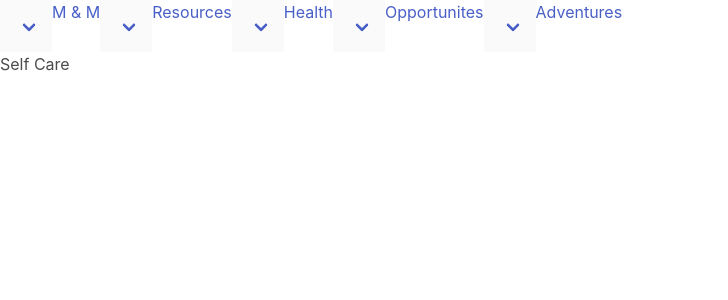
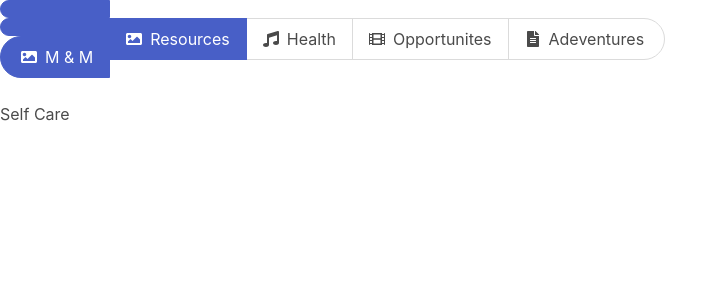
Before and after one commit to allisonleigh809/SuicidePrevention-, a Django app: page /moods/self_care/ in a window 1280 px wide. Shown: the top 300 px of the page, without its empty margins (0-728 px from the left). Run offline with Django 3.2, Linux system fonts and the light colour scheme; some libraries are stand-ins or nearby versions.

Commit message:
IT NOT WORKING

```diff
--- a/templates/moods/self_care.html
+++ b/templates/moods/self_care.html
@@ -10,29 +10,40 @@
   <body>
     <div class="navbar-item has-dropdown is-hoverable">
 </div>
-    <nav class="navbar" role="navigation" aria-label="dropdown navigation">
-  <div class="navbar-item has-dropdown is-hoverable">
-    <a class="navbar-link">
-      <a href="{% url 'homepage' %}">M & M</a>
+    <div class="tabs is-toggle is-toggle-rounded">
+  <ul>
+    <li class="is-active">
+      <a>
+        <nav><a href="{% url 'homepage' %}"><span class="icon is-small"><i class="fas fa-image"></i></span>
+        <span>M & M</span>
       </a>
-    <a class="navbar-link">
-  <a href="{% url 'resources' %}">Resources</a>
+    </li>
+    <li class="is-active">
+      <a>
+        <span class="icon is-small"><i class="fas fa-image"></i></span>
+        <span>Resources</span>
       </a>
-  <a class="navbar-link">
-<a href="{% url 'health' %}">Health</a>
+    </li>
+    <li>
+      <a>
+        <span class="icon is-small"><i class="fas fa-music"></i></span>
+        <span>Health</span>
       </a>
-<a class="navbar-link">
-<a href="{% url 'opportunites' %}">Opportunites</a>
+    </li>
+    <li>
+      <a>
+        <span class="icon is-small"><i class="fas fa-film"></i></span>
+        <span>Opportunites</span>
       </a>
-<a class="navbar-link">
-<a href="{% url 'adventures' %}">Adventures</a>
+    </li>
+    <li>
+      <a>
+        <span class="icon is-small"><i class="fas fa-file-alt"></i></span>
+        <span>Adeventures</span>
       </a>
-<hr class="navbar-divider">
-      <div class="navbar-item">
+    </li>
+  </ul>
 </div>
-    </div>
-  </div>
-</nav>
 <!-- </ul> -->
   <!-- </div> -->
   <h1>Self Care</h1>
```
Lines whose indentation alone changed are shown as unchanged.
